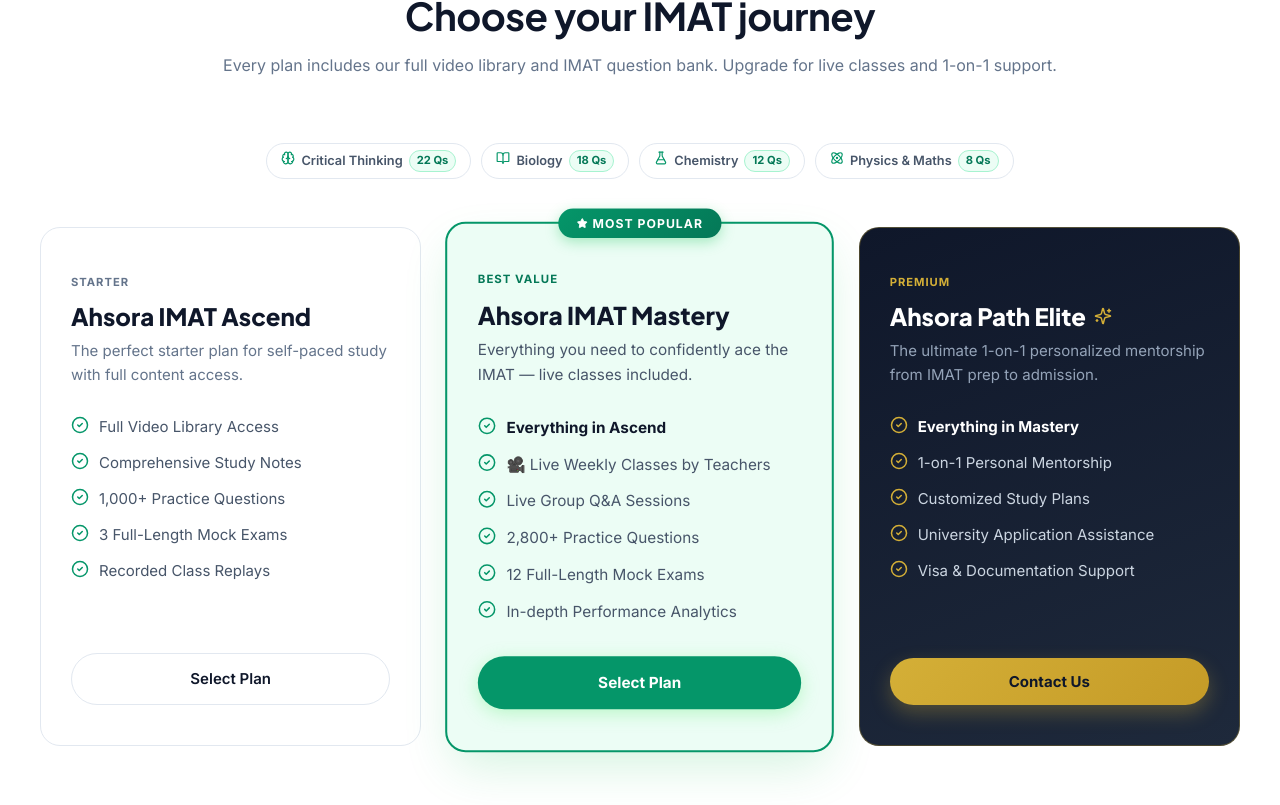
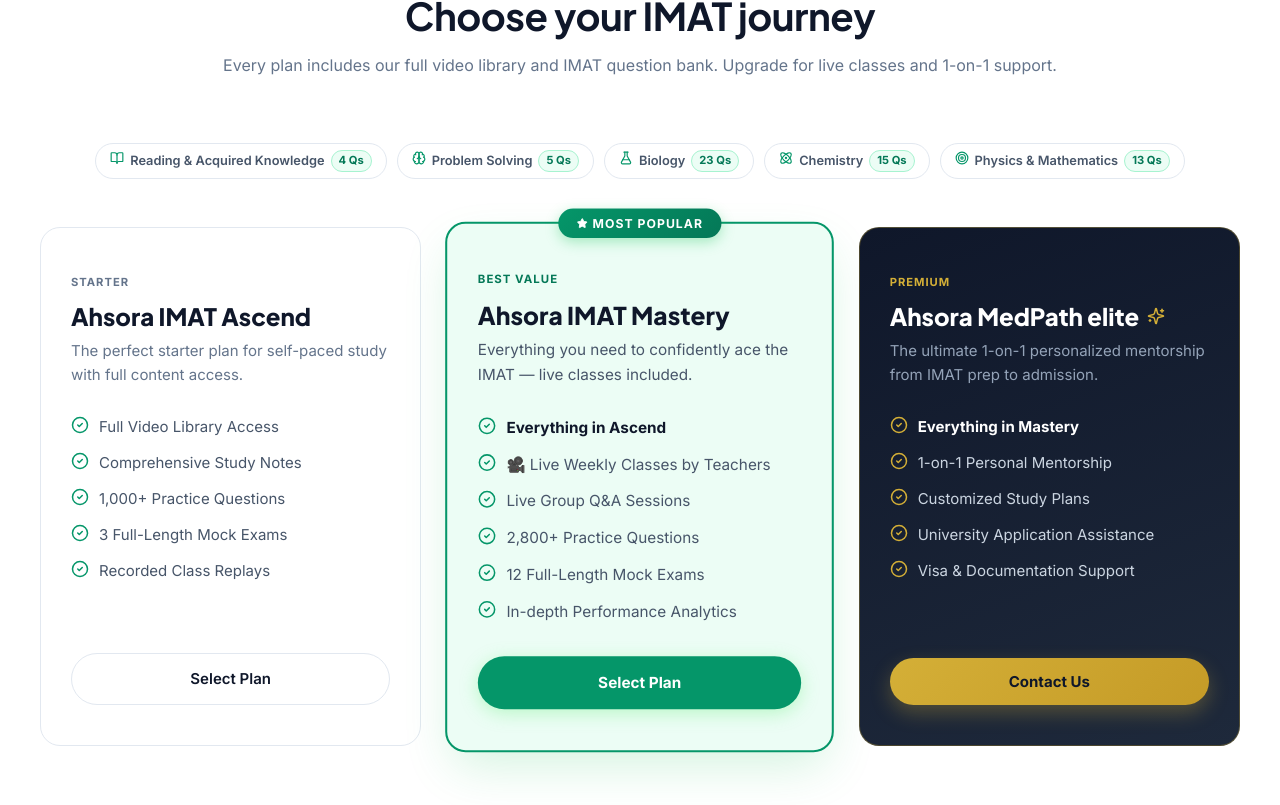
Before and after one commit to ch-muaz-kamboh/Ahsoraa-med-academy, a Next.js app: page / in a window 1280 px wide. Shown: the part 2515-3320 px from the top of the page. Built offline with nearby package versions, Linux system fonts and the light colour scheme; a web font is replaced by a local one.

Commit message:
Update IMAT subjects, fix MedPath elite name, make FAQ 2 columns

```diff
--- a/src/app/page.tsx
+++ b/src/app/page.tsx
@@ -188,7 +188,7 @@
   const faqs = [
     {
       q: 'What subjects does the IMAT test?',
-      a: 'The IMAT covers 4 sections: Biology (18 questions), Chemistry (12 questions), Physics & Mathematics (8 questions), and Critical Thinking & Problem Solving (22 questions). Our curriculum addresses every testable topic in all sections.',
+      a: 'The IMAT covers 5 sections: Reading & Acquired Knowledge (4 questions), Problem Solving (5 questions), Biology (23 questions), Chemistry (15 questions), and Physics & Mathematics (13 questions). Our curriculum addresses every testable topic in all sections.',
     },
     {
       q: 'How does Ahsora Med Academy prepare me specifically for IMAT?',
@@ -214,33 +214,41 @@
 
   const imatSubjects = [
     {
-      icon: <Brain size={26} color="#059669" />,
-      title: 'Critical Thinking',
-      desc: 'Argument analysis, problem solving, logical deduction. The highest-weighted section — 22 of 60 questions.',
-      topics: '14 core topic areas',
+      icon: <BookOpen size={26} color="#059669" />,
+      title: 'Reading & Acquired Knowledge',
+      desc: 'General knowledge and reading comprehension skills. 4 questions.',
+      topics: 'General knowledge topics',
       color: '#ECFDF5',
       border: '#A7F3D0',
     },
     {
-      icon: <BookOpen size={26} color="#059669" />,
-      title: 'Biology',
-      desc: 'Cell biology, genetics, human anatomy, physiology, ecology. 18 questions aligned to the official IMAT syllabus.',
-      topics: '28 testable topics',
+      icon: <Brain size={26} color="#059669" />,
+      title: 'Problem Solving',
+      desc: 'Logical reasoning and numerical problem solving. 5 questions.',
+      topics: 'Problem solving skills',
       color: '#ECFDF5',
       border: '#A7F3D0',
     },
     {
       icon: <FlaskConical size={26} color="#D4AF37" />,
-      title: 'Chemistry',
-      desc: 'Organic & inorganic chemistry, stoichiometry, reactions, thermodynamics. 12 questions, high yield for score gains.',
-      topics: '22 testable topics',
+      title: 'Biology',
+      desc: 'Cell biology, genetics, human anatomy, physiology, ecology. 23 questions aligned to the official IMAT syllabus.',
+      topics: '28 testable topics',
       color: '#FFFBEB',
       border: '#FDE68A',
     },
     {
-      icon: <Atom size={26} color="#D4AF37" />,
-      title: 'Physics & Maths',
-      desc: 'Mechanics, waves, electricity, algebra, probability. 8 questions but often the differentiator between top scorers.',
+      icon: <Atom size={26} color="#059669" />,
+      title: 'Chemistry',
+      desc: 'Organic & inorganic chemistry, stoichiometry, reactions, thermodynamics. 15 questions.',
+      topics: '22 testable topics',
+      color: '#ECFDF5',
+      border: '#A7F3D0',
+    },
+    {
+      icon: <Target size={26} color="#D4AF37" />,
+      title: 'Physics & Mathematics',
+      desc: 'Mechanics, waves, electricity, algebra, probability. 13 questions.',
       topics: '18 testable topics',
       color: '#FFFBEB',
       border: '#FDE68A',
@@ -1021,10 +1029,11 @@
             }}
           >
             {[
-              { icon: <Brain size={14} />, label: 'Critical Thinking', q: '22 Qs' },
-              { icon: <BookOpen size={14} />, label: 'Biology', q: '18 Qs' },
-              { icon: <FlaskConical size={14} />, label: 'Chemistry', q: '12 Qs' },
-              { icon: <Atom size={14} />, label: 'Physics & Maths', q: '8 Qs' },
+              { icon: <BookOpen size={14} />, label: 'Reading & Acquired Knowledge', q: '4 Qs' },
+              { icon: <Brain size={14} />, label: 'Problem Solving', q: '5 Qs' },
+              { icon: <FlaskConical size={14} />, label: 'Biology', q: '23 Qs' },
+              { icon: <Atom size={14} />, label: 'Chemistry', q: '15 Qs' },
+              { icon: <Target size={14} />, label: 'Physics & Mathematics', q: '13 Qs' },
             ].map((s) => (
               <div
                 key={s.label}
@@ -1239,7 +1248,7 @@
                 </span>
               </div>
               <h3 style={{ fontSize: '1.5rem', fontWeight: 800, color: '#FFFFFF', marginBottom: '8px', display: 'flex', alignItems: 'center', gap: '8px' }}>
-                Ahsora Path Elite <Sparkles size={18} color="#D4AF37" />
+                Ahsora MedPath elite <Sparkles size={18} color="#D4AF37" />
               </h3>
               <p style={{ color: '#94A3B8', fontSize: '0.9375rem', marginBottom: '28px', lineHeight: 1.6 }}>
                 The ultimate 1-on-1 personalized mentorship from IMAT prep to admission.
@@ -2078,7 +2087,14 @@
             </p>
           </AnimatedSection>
 
-          <div style={{ display: 'flex', flexDirection: 'column', gap: '10px' }}>
+          <div
+            className="faq-grid"
+            style={{
+              display: 'grid',
+              gridTemplateColumns: 'repeat(auto-fit, minmax(320px, 1fr))',
+              gap: '16px',
+            }}
+          >
             {faqs.map((faq, idx) => {
               const isOpen = faqOpenIndex === idx;
               return (
```
